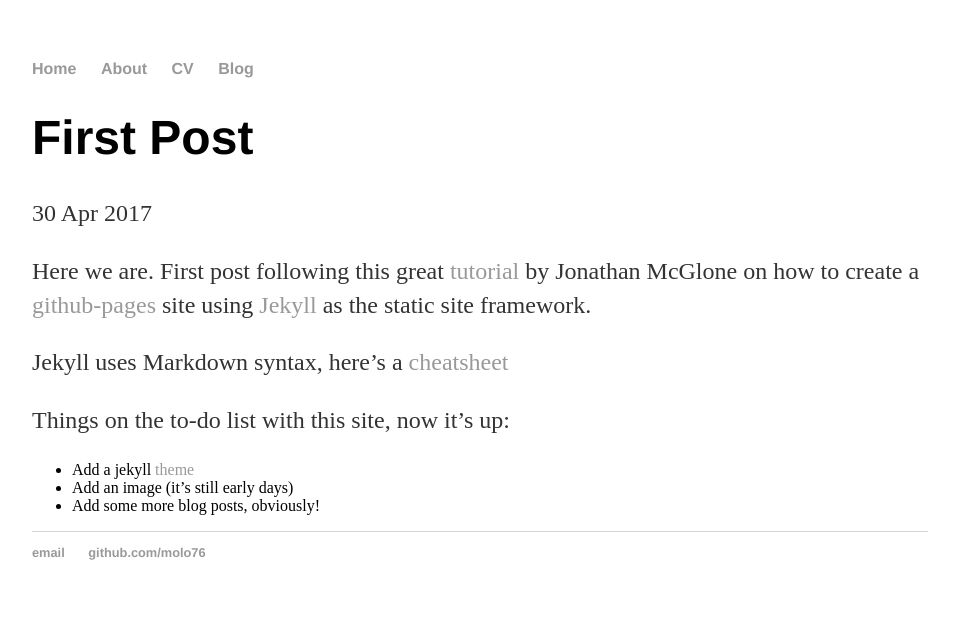
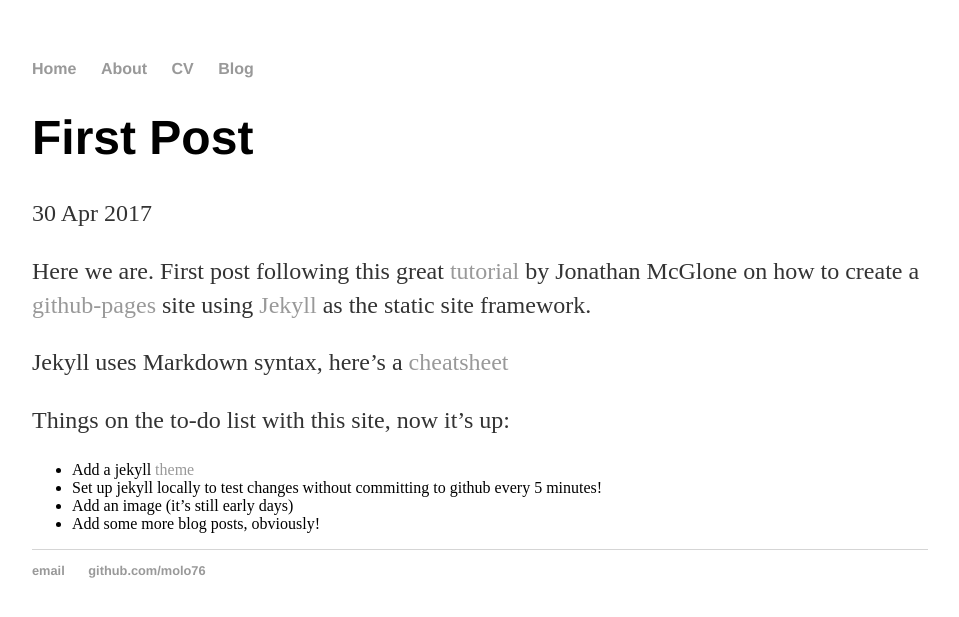
Before and after one commit to molo76/molo76.github.io, a Jekyll site: the page built from _posts/2017-04-30-first-post.md, in a window 1280 px wide. Shown: the top 617 px of the page, without its empty margins (160-1119 px from the left). Built offline with Jekyll 4.4.1, drawn with Linux system fonts in a browser that asks for light colours.

Commit message:
tidied up some pages again again!

```diff
--- a/_posts/2017-04-30-first-post.md
+++ b/_posts/2017-04-30-first-post.md
@@ -10,5 +10,6 @@ Jekyll uses Markdown syntax, here's a [cheatsheet](https://github.com/adam-p/mar
 
 Things on the to-do list with this site, now it's up:
 * Add a jekyll [theme](https://jekyllthemes.io/)
+* Set up jekyll locally to test changes without committing to github every 5 minutes!
 * Add an image (it's still early days)
 * Add some more blog posts, obviously!
```
